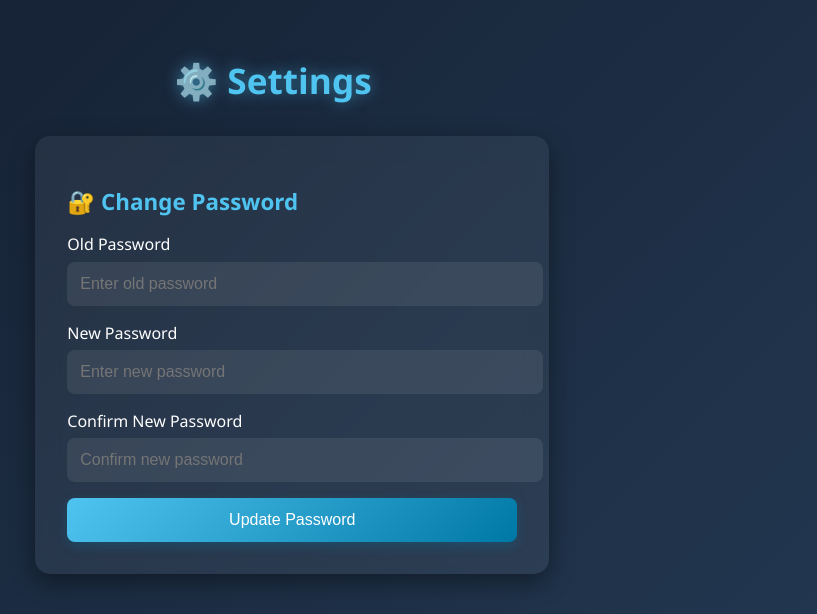
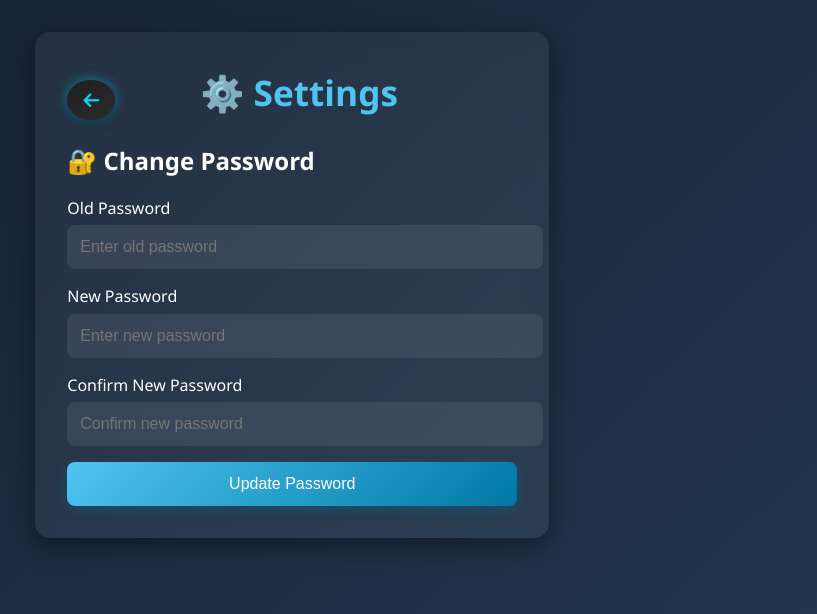
Before and after one commit to Mayurhr/digital-attendance, a Flask app: page /admin/settings in a window 1280 px wide. Shown: the top 614 px of the page, without its empty margins (367-1184 px from the left). Run offline with Flask 3, Linux system fonts and the light colour scheme; the visitor is signed in with stand-in values (Sample User, id 1); some libraries are stand-ins or nearby versions.

Commit message:
Update css and html in settings.html

```diff
--- a/templates/settings.html
+++ b/templates/settings.html
@@ -1,8 +1,10 @@
 <!DOCTYPE html>
 <html lang="en">
+
 <head>
   <meta charset="UTF-8" />
-  <meta name="viewport" content="width=device-width, initial-scale=1.0"/>
+  <meta name="viewport" content="width=device-width, initial-scale=1.0" />
+  <link rel="stylesheet" href="https://cdnjs.cloudflare.com/ajax/libs/font-awesome/6.4.0/css/all.min.css">
   <title>Settings</title>
   <style>
     body {
@@ -18,19 +20,35 @@
     }
 
     @keyframes fadeIn {
-      from { opacity: 0; transform: translateY(20px); }
-      to { opacity: 1; transform: translateY(0); }
+      from {
+        opacity: 0;
+        transform: translateY(20px);
+      }
+
+      to {
+        opacity: 1;
+        transform: translateY(0);
+      }
+    }
+
+    /* Header Container */
+    .header-container {
+      display: flex;
+      align-items: center;
+      justify-content: space-between;
+      width: 100%;
+      max-width: 450px;
+      margin-bottom: 1.5rem;
     }
 
     h1 {
-      text-align: center;
-      margin-bottom: 2rem;
+      margin: 0;
       color: #50c4f0;
       font-size: 2.2rem;
-      text-shadow: 0 0 15px rgba(80, 196, 240, 0.5);
-      animation: fadeIn 0.8s ease-in-out;
+      text-align: center;
     }
 
+    /* Card Container */
     .settings-card {
       background: rgba(255, 255, 255, 0.06);
       backdrop-filter: blur(12px);
@@ -38,28 +56,19 @@
       padding: 2rem;
       width: 100%;
       max-width: 450px;
-      box-shadow: 0 8px 25px rgba(0,0,0,0.4);
+      box-shadow: 0 8px 25px rgba(0, 0, 0, 0.4);
       animation: fadeIn 1s ease-in-out;
       transition: transform 0.3s ease, box-shadow 0.3s ease;
     }
 
-    .settings-card:hover {
-      transform: translateY(-5px);
-      box-shadow: 0 10px 30px rgba(80, 196, 240, 0.25);
-    }
-
-    h2 {
-      color: #50c4f0;
-      font-size: 1.4rem;
-      margin-bottom: 1rem;
-    }
-
+    /* Form Labels */
     label {
       display: block;
       margin: 1rem 0 0.4rem;
       font-weight: 500;
     }
 
+    /* Inputs */
     input {
       width: 100%;
       padding: 0.75rem;
@@ -77,6 +86,7 @@
       box-shadow: 0 0 8px rgba(80, 196, 240, 0.4);
     }
 
+    /* Button */
     button {
       background: linear-gradient(135deg, #50c4f0, #0078a6);
       border: none;
@@ -97,22 +107,80 @@
       box-shadow: 0 6px 18px rgba(0, 120, 166, 0.4);
     }
 
+    .back-btn {
+      width: 40px;
+      height: 40px;
+      border-radius: 50%;
+      border: none;
+      outline: none;
+      cursor: pointer;
+      background: linear-gradient(145deg, #1f1f1f, #2c2c2c);
+      color: #00d4ff;
+      font-size: 18px;
+      display: flex;
+      align-items: center;
+      justify-content: center;
+      box-shadow:
+        0 4px 8px rgba(0, 0, 0, 0.4),
+        0 0 12px rgba(0, 212, 255, 0.6);
+      transition: all 0.3s ease;
+      position: relative;
+      overflow: hidden;
+      margin-right: 1rem;
+    }
+
+    .back-btn::after {
+      content: "";
+      position: absolute;
+      width: 0;
+      height: 0;
+      background: rgba(0, 212, 255, 0.3);
+      border-radius: 50%;
+      left: 50%;
+      top: 50%;
+      transform: translate(-50%, -50%);
+      transition: width 0.4s ease, height 0.4s ease;
+    }
+
+    .back-btn:active::after {
+      width: 200px;
+      height: 200px;
+      transition: 0s;
+    }
+
+    /* Mobile Responsive */
     @media (max-width: 600px) {
       body {
         padding: 1rem;
       }
+
       .settings-card {
         padding: 1.5rem;
+      }
+
+      .header-container {
+        margin-bottom: 1rem;
+      }
+
+      h1 {
+        font-size: 1.8rem;
       }
     }
   </style>
 </head>
+
 <body>
-
-  <h1>⚙️ Settings</h1>
 
   <form method="post" action="/admin/settings">
     <div class="settings-card">
+      <div class="header-container">
+        <button class="back-btn" onclick="goBack()">
+          <i class="fas fa-arrow-left"></i>
+        </button>
+        <h1>⚙️ Settings</h1>
+        <div style="width: 50px;"></div>
+      </div>
+
       <h2>🔐 Change Password</h2>
 
       <label for="old_password">Old Password</label>
@@ -122,11 +190,12 @@
       <input type="password" id="new_password" name="new_password" placeholder="Enter new password" required />
 
       <label for="confirm_password">Confirm New Password</label>
-      <input type="password" id="confirm_password" name="confirm_password" placeholder="Confirm new password" required />
+      <input type="password" id="confirm_password" name="confirm_password" placeholder="Confirm new password"
+        required />
 
       <button type="submit">Update Password</button>
     </div>
   </form>
+  </body>
 
-</body>
 </html>
```
